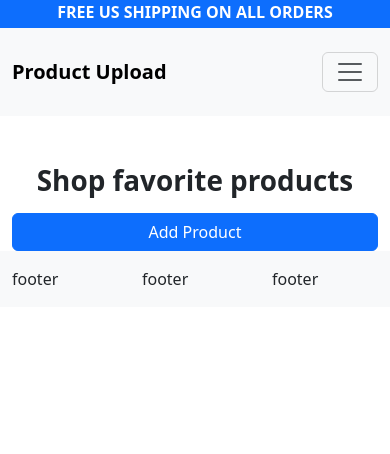
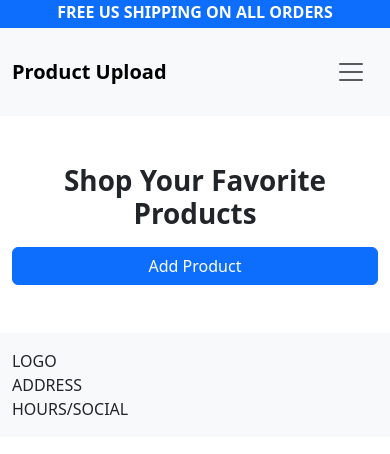
Before and after one commit to Zwill1/PHP-PRODUCT-UPLOAD, a PHP site: page /PHP-PRODUCT-UPLOAD/index.php in a window 390 px wide. Shown: the top 454 px of the page. Run offline with PHP 8.4, Linux system fonts and the light colour scheme; data that the repository does not hold is empty.

Commit message:
working on mobile responsiveness on index page

```diff
--- a/assets/footer.php
+++ b/assets/footer.php
@@ -1,10 +1,10 @@
     </div>
-    <footer class="bg-body-tertiary pb-3 pt-3">
+    <footer class="bg-body-tertiary pb-3 pt-3 mt-5">
         <div class="container">
             <div class="row">
-                <div class="col-4">footer</div>
-                <div class="col-4">footer</div>
-                <div class="col-4">footer</div>
+                <div class="col-sm-12 col-md-4">LOGO</div>
+                <div class="col-sm-12 col-md-4">ADDRESS</div>
+                <div class="col-sm-12 col-md-4">HOURS/SOCIAL</div>
             </div>
         </div>
     </footer>
--- a/assets/nav.php
+++ b/assets/nav.php
@@ -3,7 +3,7 @@
   <nav class="navbar navbar-expand-lg bg-body-tertiary py-4">
     <div class="container">
       <a class="navbar-brand fw-bold" href="http://localhost/PHP-PRODUCT-UPLOAD/">Product Upload</a>
-      <button class="navbar-toggler" type="button" data-bs-toggle="collapse" data-bs-target="#navbarText" aria-controls="navbarText" aria-expanded="false" aria-label="Toggle navigation">
+      <button class="navbar-toggler border border-0" type="button" data-bs-toggle="collapse" data-bs-target="#navbarText" aria-controls="navbarText" aria-expanded="false" aria-label="Toggle navigation">
         <span class="navbar-toggler-icon"></span>
       </button>
       <div class="collapse navbar-collapse" id="navbarText">
--- a/index.php
+++ b/index.php
@@ -59,7 +59,7 @@
 
 <div class="container">
     <section class="row mt-5 mb-2">
-        <h1 class="fw-bold text-center">Shop favorite products</h1>
+        <h1 class="fw-bold text-center">Shop Your Favorite Products</h1>
     </section>
     <section class="row">
         <div class="d-md-flex justify-content-md-end d-grid gap-2 d-md-block">
@@ -81,8 +81,8 @@
                 else {
                     while($row = mysqli_fetch_assoc($result)){
                         ?>
-                            <div class="col-3 p-2">
-                                <div class="card border-0 p-2 rounded-0 bg-body-secondary" id="product-<?php echo $row['prodid']; ?>">
+                            <div class="col-sm-12 col-md-6 col-lg-4 col-xl-3 p-2">
+                                <div class="card border-0 p-2 rounded-0 bg-body-secondary py-4" id="product-<?php echo $row['prodid']; ?>">
                                     <div class="d-flex justify-content-center">
                                         <img src="<?php echo $row['prodimage']; ?>" class="card-img-top" alt="<?php echo $row['prodname']; ?>" style="width: 150px;">
                                     </div>
@@ -209,6 +209,6 @@
                 </div>
             </form>
         </div>
-        </div>
+    </div>
 
 <?php include "assets/footer.php" ?>
```
